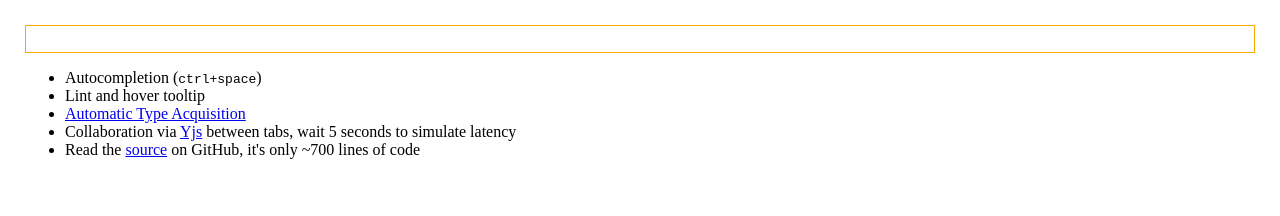
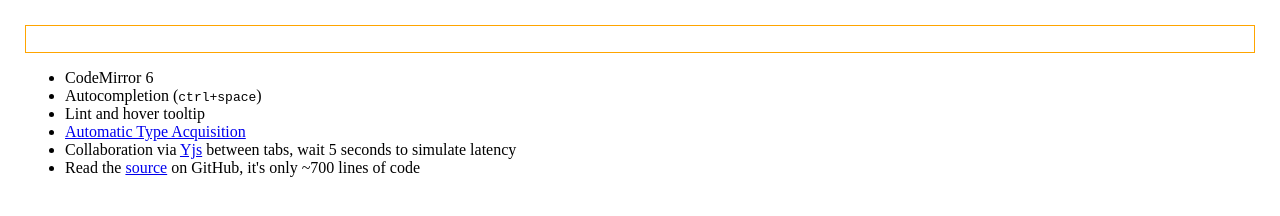
Before and after one commit to hyrious/cm.ts, a plain HTML site: page index.html in a window 1280 px wide. Drawn offline with Linux system fonts and the light colour scheme; no server answers.

Commit message:
Deploying to gh-pages from @ hyrious/cm.ts@1c7f1a12a2ebe18aded18227506d58fcac54f81a 🚀

```diff
--- a/index.html
+++ b/index.html
@@ -10,6 +10,7 @@
 <body>
   <div id="editor"></div>
   <ul>
+    <li>CodeMirror 6</li>
     <li>Autocompletion (<kbd>ctrl+space</kbd>)</li>
     <li>Lint and hover tooltip</li>
     <li><a href="https://github.com/microsoft/TypeScript-Website/tree/v2/packages/ata">Automatic Type Acquisition</a></li>
```
